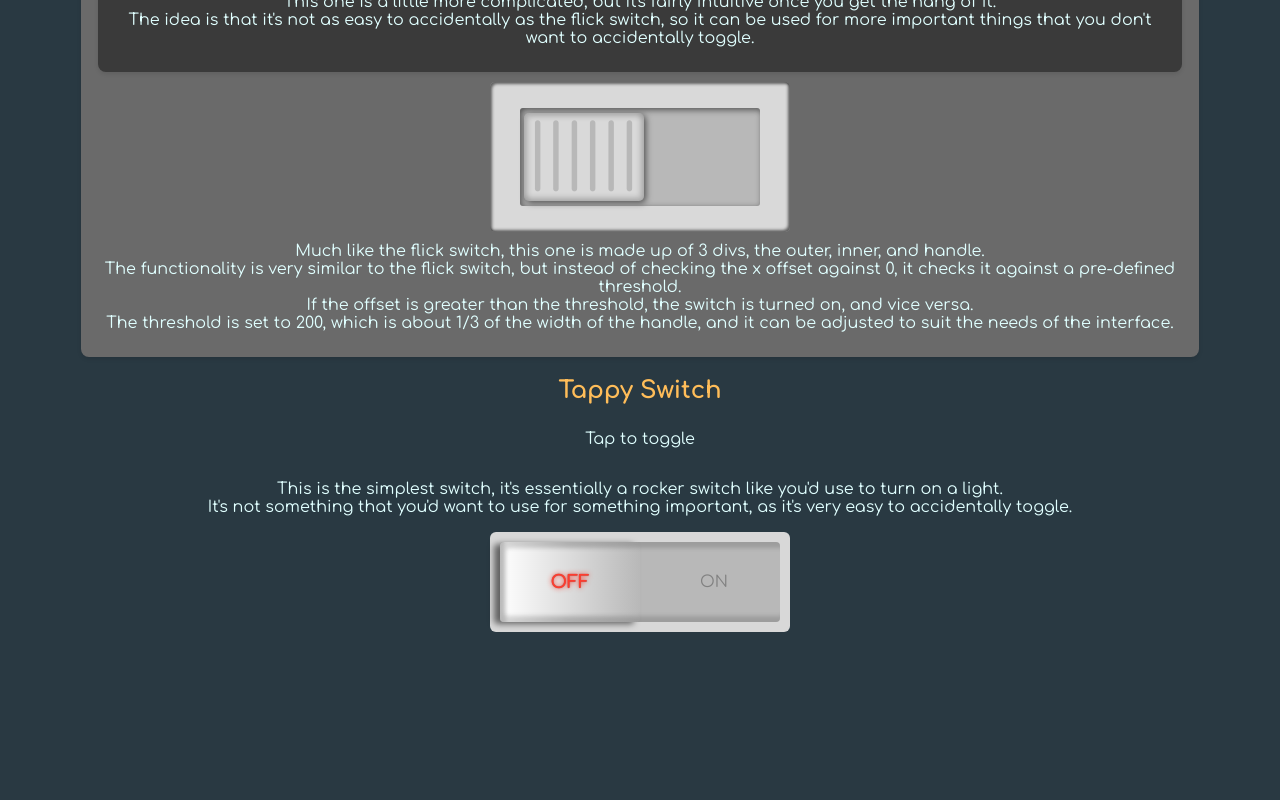
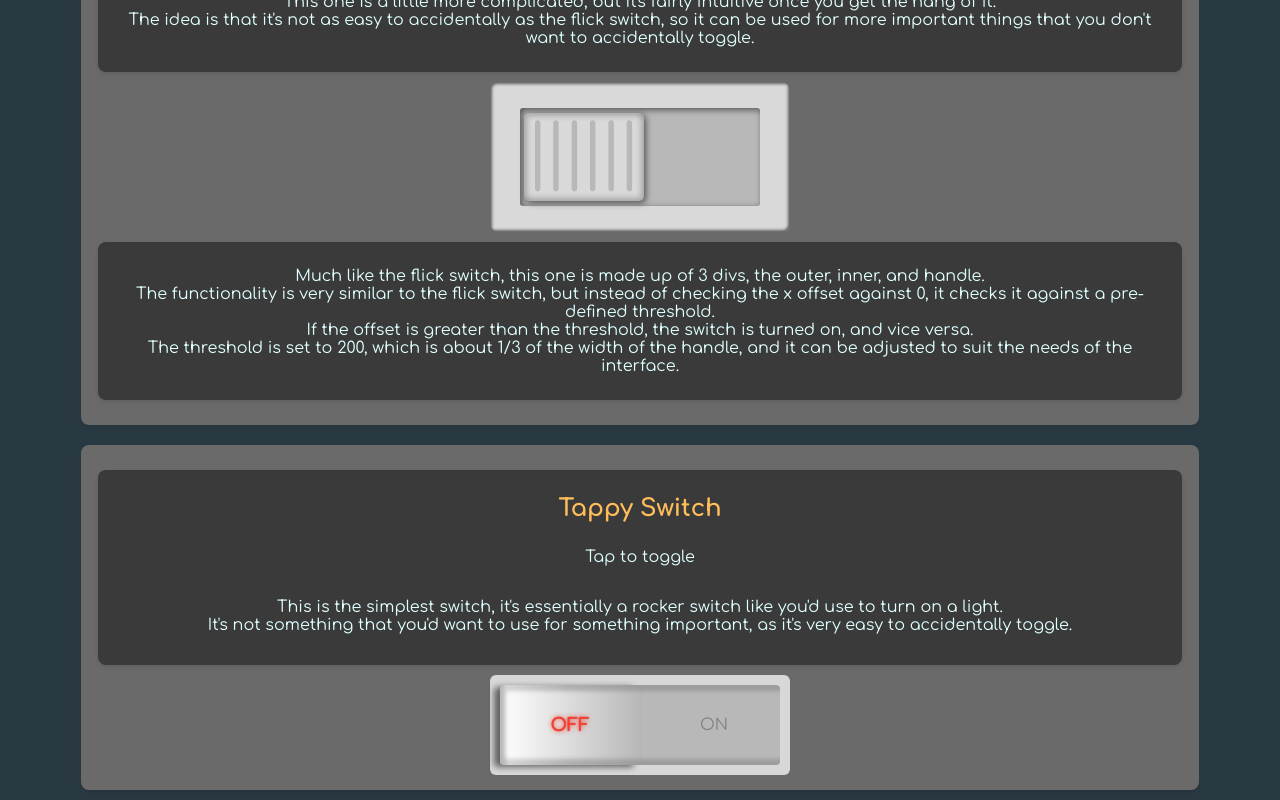
Before and after one commit to TrisRosco/portfolio, a React (Create React App) app in the folder pf/: page /interface in a window 1280 px wide. Shown: the part 1139-1939 px from the top of the page. Before the commit the page ends 1771 px from the top, so only its background shows below. Built offline with nearby package versions, Linux system fonts and the light colour scheme; no server answers; a web font is replaced by a local one.

Commit message:
Added current content to cards

```diff
--- a/pf/src/pages/CoolInterface/index.js
+++ b/pf/src/pages/CoolInterface/index.js
@@ -102,6 +102,7 @@ const CoolInterface = () => {
         </p>
         </Card>
         <ClickySwitch />
+        <Card color="#3a3a3a">
         <p className="interface-description">
           Much like the flick switch, this one is made up of 3 divs, the outer,
           inner, and handle.
@@ -117,6 +118,9 @@ const CoolInterface = () => {
           handle, and it can be adjusted to suit the needs of the interface.
         </p>
         </Card>
+        </Card>
+        <Card color="#6a6a6a">
+          <Card color="#3a3a3a">
         <h2 className="interface-subtitle">Tappy Switch</h2>
         <p>Tap to toggle</p>
         <p>
@@ -126,11 +130,13 @@ const CoolInterface = () => {
           It's not something that you'd want to use for something important, as
           it's very easy to accidentally toggle.
         </p>
+        </Card>
         <TappySwitch />
         {/* <h2 className="interface-subtitle">The Dial</h2>
         {/* <p>Currently broken, but it's funny so I've included it for now</p>
         <ClickyDial />
         <ClickyDial2 /> */}
+        </Card>
       </div>
     </div>
   );
```
